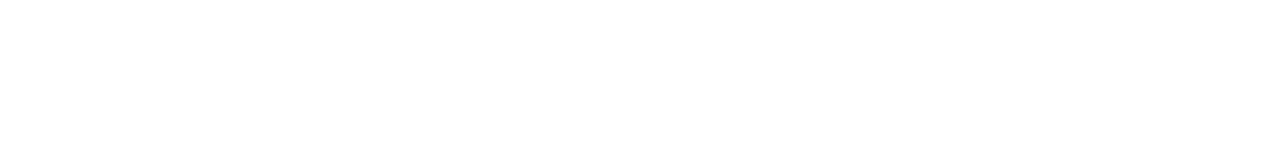
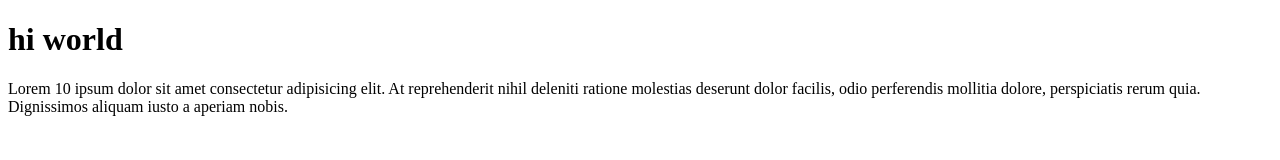
Before and after one commit to CodeXand3rr/pet-store, a plain HTML site: page index.html in a window 1280 px wide. Drawn offline with Linux system fonts and the light colour scheme.

Commit message:
added h1 in header

```diff
--- a/index.html
+++ b/index.html
@@ -1,20 +1,20 @@
 <!DOCTYPE html>
 <html lang="en">
-<head>
-    <meta charset="UTF-8">
-    <meta name="viewport" content="width=He, initial-scale=1.0">
+  <head>
+    <meta charset="UTF-8" />
+    <meta name="viewport" content="width=He, initial-scale=1.0" />
     <title>Document</title>
-</head>
-<body>
+  </head>
+  <body>
     <header>
-
-
+      <h1>hi world</h1>
+      <p>
+        Lorem 10 ipsum dolor sit amet consectetur adipisicing elit. At reprehenderit nihil deleniti ratione molestias
+        deserunt dolor facilis, odio perferendis mollitia dolore, perspiciatis rerum quia. Dignissimos aliquam iusto a
+        aperiam nobis.
+      </p>
     </header>
 
-    <Footer>
-
-
-
-    </Footer>
-</body>
+    <footer></footer>
+  </body>
 </html>
```
